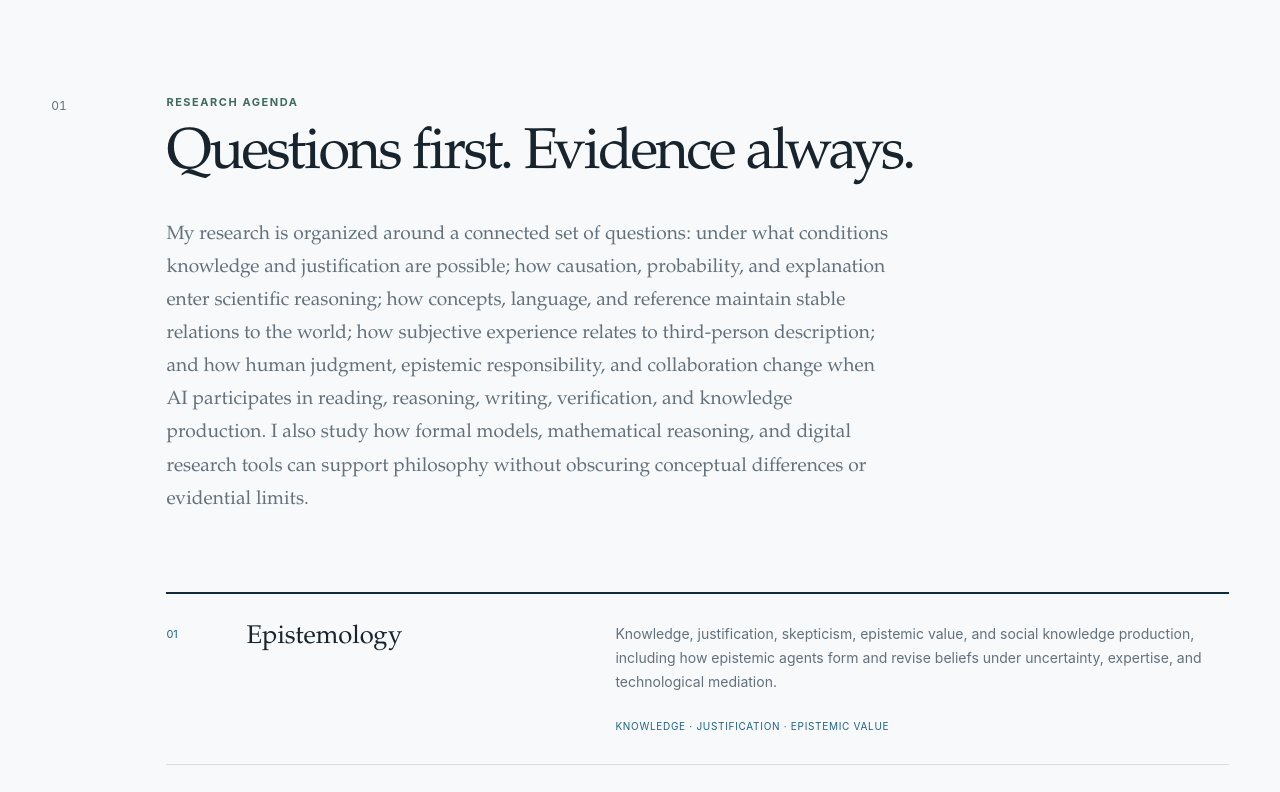
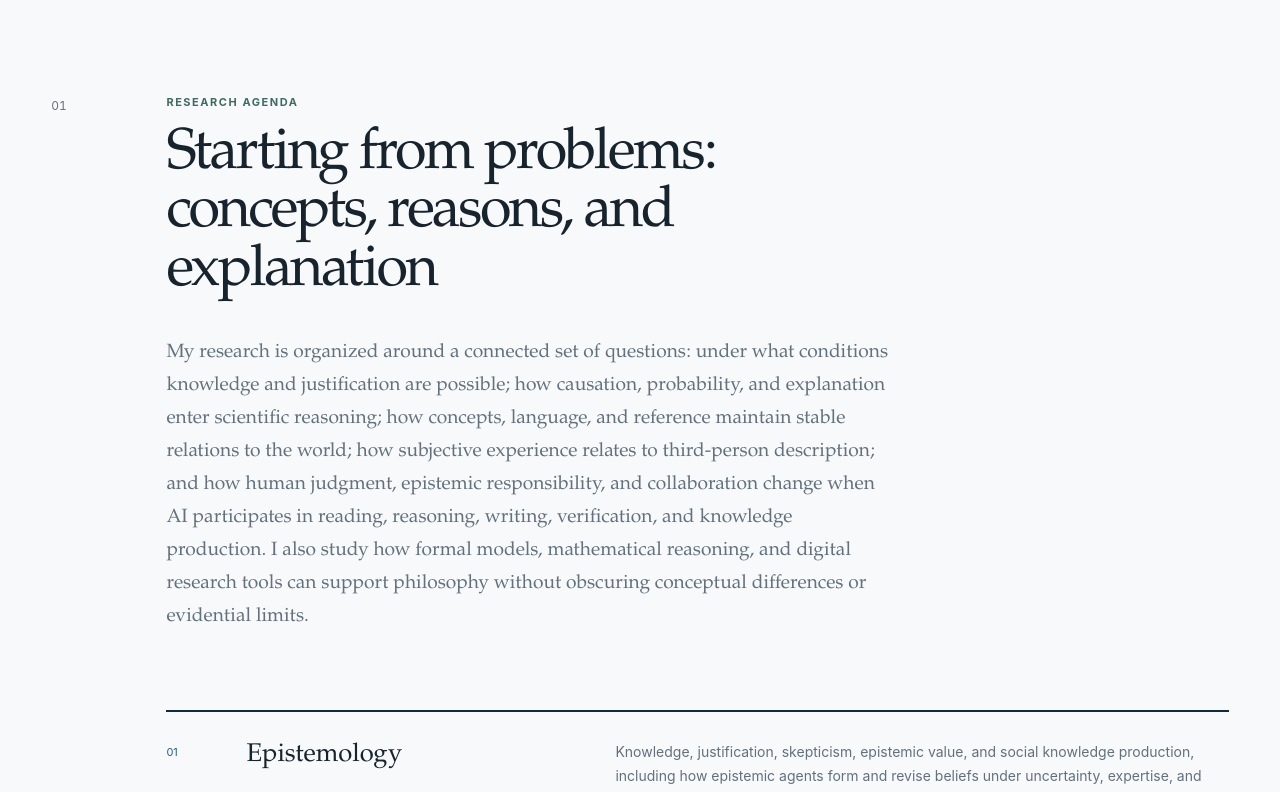
Before and after one commit to ChongLiuPhil/ChongLiuPhil.github.io, a Next.js app: page / in a window 1280 px wide. Shown: the part 840-1632 px from the top of the page. Built offline with nearby package versions, Linux system fonts and the light colour scheme.

Commit message:
Refine academic homepage wording

```diff
--- a/app/content.ts
+++ b/app/content.ts
@@ -224,7 +224,7 @@ export const interfaceCopy = {
     skip: '跳至正文',
     scroll: '向下浏览',
     researchEyebrow: '研究方向',
-    researchTitle: '以问题为起点，以证据为方法',
+    researchTitle: '以问题为起点，考察概念、理由与解释',
     publicationsEyebrow: '公开研究',
     publicationsTitle: '公开研究项目与工具',
     publicationsIntro: '这里只列出已经公开、可以作为研究项目或研究方法工作的内容。未公开项目只在研究方向层面概括，不展示其原创论点或未发表结论。',
@@ -240,7 +240,7 @@ export const interfaceCopy = {
     educationLabel: '教育背景',
     honorsLabel: '荣誉与服务',
     contactEyebrow: '联系',
-    contactTitle: '让新的问题从一次交流开始',
+    contactTitle: '学术交流',
     contactBody: '欢迎就认识论、因果与科学解释、语言与指称、意识、AI 与认识主体性，以及研究方法等问题进行交流。',
     checklist: ['中英文姓名与学术身份', '80–120 字个人简介', '3–6 篇代表性论文', '公开邮箱与学术主页链接'],
     cv: '下载简历',
@@ -261,7 +261,7 @@ export const interfaceCopy = {
     skip: 'Skip to content',
     scroll: 'Scroll to explore',
     researchEyebrow: 'Research agenda',
-    researchTitle: 'Questions first. Evidence always.',
+    researchTitle: 'Starting from problems: concepts, reasons, and explanation',
     publicationsEyebrow: 'Public research',
     publicationsTitle: 'Public research projects and tools',
     publicationsIntro: 'This section lists only already-public work that belongs to research projects or research-methodology development. Unpublished projects are represented only at the level of broad fields and research questions, without exposing original arguments or unpublished conclusions.',
@@ -277,7 +277,7 @@ export const interfaceCopy = {
     educationLabel: 'Education',
     honorsLabel: 'Honors & service',
     contactEyebrow: 'Contact',
-    contactTitle: 'Let the next question begin with a conversation.',
+    contactTitle: 'Academic correspondence',
     contactBody: 'Questions and correspondence concerning epistemology, causation and scientific explanation, language and reference, consciousness, AI and epistemic agency, and research methodology are welcome.',
     checklist: ['Name and academic title in both languages', 'An 80–120 word biography', 'Three to six selected publications', 'A public email and academic profile links'],
     cv: 'Download CV',
```
